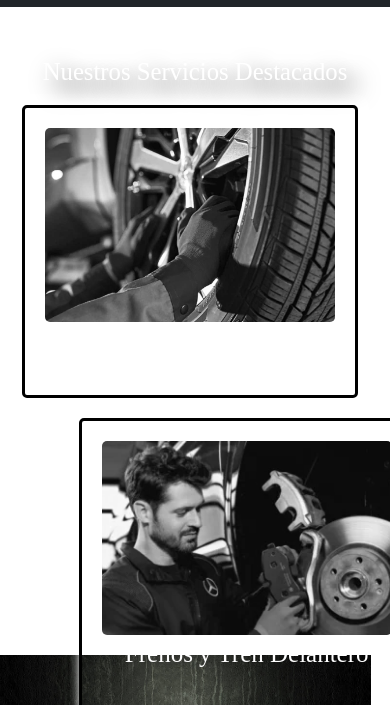
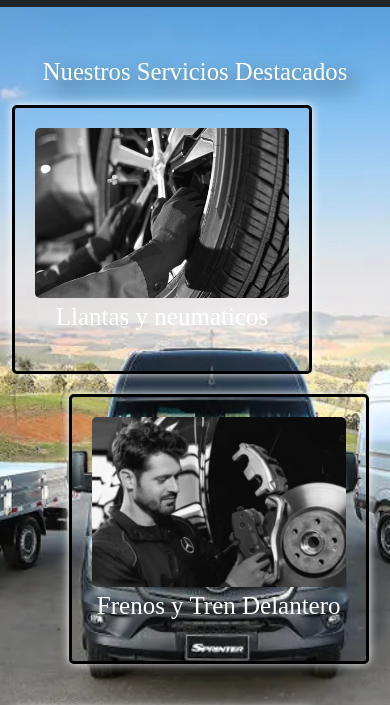
Before and after one commit to matiasamen/Mercedes-Benz, a plain HTML site: page servicios.html in a window 390 px wide. Shown: the part 63-768 px from the top of the page. Drawn offline with nearby package versions, Linux system fonts and the light colour scheme.

Commit message:
cambio 4

```diff
--- a/servicios.css
+++ b/servicios.css
@@ -1,10 +1,12 @@
 body {
-    background-image: url(./img/75980351-f480-4755-b99e-bb913fc28c76.jpg);
-    background-size: contain;
-    background-position: -18.9px center; /* Mueve el fondo hacia la izquierda */
+    background-image: url(./img/MB_Nueva_Sprinter_3-1.webp);
+    background-size: cover; /* Hace que la imagen cubra toda la pantalla */
+    background-position: center center; /* Centra la imagen */
     background-repeat: no-repeat; /* Evita la repetición del fondo */
     backdrop-filter: blur(0px);
     background-attachment: fixed; /* Esto mantiene la imagen fija */
+    margin: 0;
+    padding: 0;
 }
 
 .logo {
@@ -28,17 +30,23 @@ body {
 }
 
 .services-container {
-    display: block; /* Hace que los divs estén uno debajo del otro */
-    width: 100%; /* Asegura que ocupen todo el ancho disponible */
+    display: flex;
+    flex-direction: column; /* Asegura que los divs estén uno debajo del otro */
+    justify-content: center;
+    align-items: center;
+    width: 100%;
+    padding: 0 10px; /* Añadido para evitar márgenes innecesarios */
 }
 
 .service {
-    width: 100%; /* Hace que cada servicio ocupe el 100% del contenedor */
-    margin: 20px 0; /* Ajusta los márgenes para que no queden muy juntos */
+    width: 100%; /* Cada servicio ocupará el 100% de su contenedor */
+    max-width: 300px; /* Máximo ancho de 300px */
+    margin: 20px 0; /* Márgenes para separar los servicios */
     padding: 20px;
     border-radius: 5px;
     box-shadow: 0 0 10px rgb(255, 254, 254);
     border: 3px solid rgb(0, 0, 0);
+    text-align: center; /* Centra el contenido dentro de cada servicio */
 }
 
 .service img {
@@ -118,8 +126,8 @@ nav a:hover {
         padding: 10px;
     }
     .service {
-        width: calc(100% - 30px);
-        margin: 10px;
+        width: 100%; /* Asegura que el servicio ocupe todo el ancho en dispositivos pequeños */
+        margin: 10px 0; /* Ajusta los márgenes */
     }
 }
 
```
